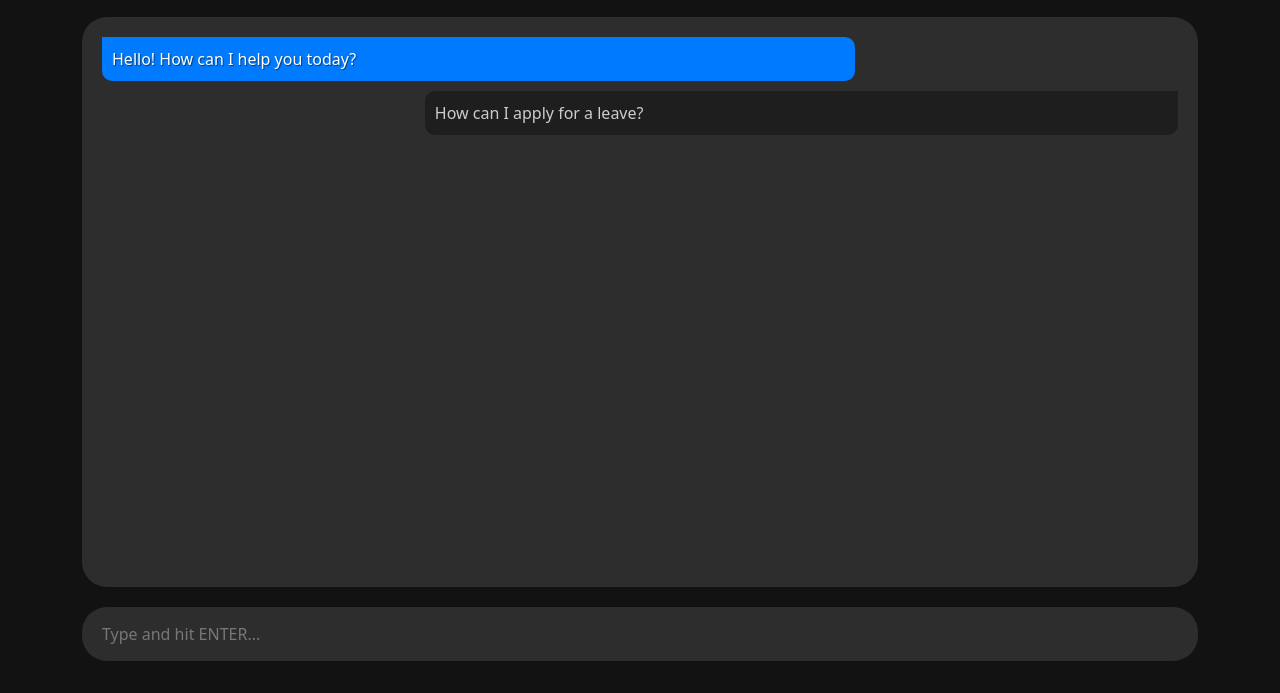
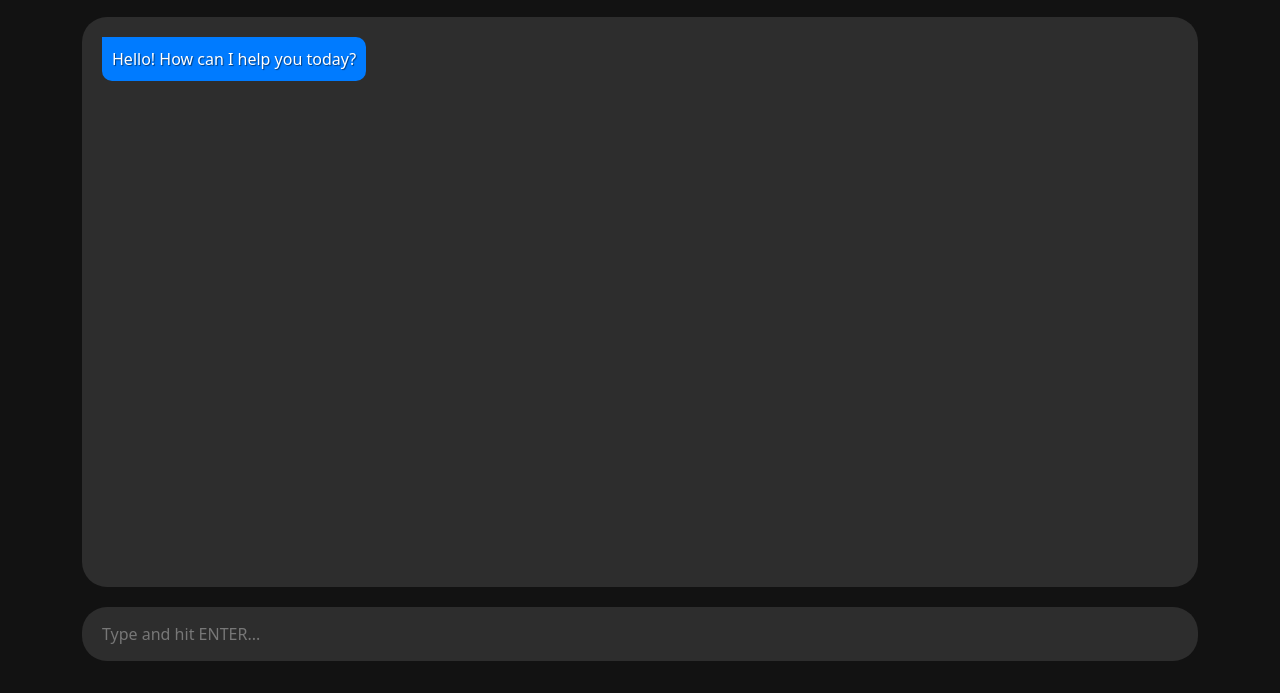
Before and after one commit to Ahmed1901/GeminiDialogue, a website: page public/new.html in a window 1280 px wide. Shown: the part 107-800 px from the top of the page. Drawn offline with nearby package versions, Linux system fonts and the light colour scheme.

Commit message:
Move js code segments to separate script file, modify styles

```diff
--- a/public/new.html
+++ b/public/new.html
@@ -19,8 +19,8 @@
         </div>
     </div>
     <div class="chat-history-container">
-        <div class="message system-message">Hello! How can I help you today?</div>
-        <div class="message user-message">How can I apply for a leave?</div>
+        <div class="message system-message typing"></div>
+        <div class="clearfix"></div>
         <!-- This is where new messages will be appended -->
     </div>
     <div class="chat-form-container">
@@ -34,18 +34,6 @@
 
 <script src="https://code.jquery.com/jquery-3.7.1.min.js" integrity="sha256-/JqT3SQfawRcv/BIHPThkBvs0OEvtFFmqPF/lYI/Cxo=" crossorigin="anonymous"></script>
 <script src="https://cdn.jsdelivr.net/npm/bootstrap@5.3.3/dist/js/bootstrap.bundle.min.js" integrity="sha384-YvpcrYf0tY3lHB60NNkmXc5s9fDVZLESaAA55NDzOxhy9GkcIdslK1eN7N6jIeHz" crossorigin="anonymous"></script>
-<script>
-    $(document).ready(function() {
-        $('#chat-form').submit(function(event){
-            event.preventDefault()
-            const newMessageInput = $('#newMessage')
-            const message = newMessageInput.val();
-            if (message.trim() !== '') {
-                $('.chat-history-container').append('<div class="message user-message">' + message + '</div>');
-                newMessageInput.val('');
-            }
-        });
-    });
-</script>
+<script src="newScript.js"></script>
 </body>
 </html>
--- /dev/null
+++ b/public/newScript.js
@@ -0,0 +1,36 @@
+function typeEffect(message, text) {
+    let index = 0;
+    if (index < text.length) {
+        let interval = setInterval(() => {
+            message.append(text[index]);
+            index++;
+            if (index === text.length) {
+                clearInterval(interval)
+                setTimeout(() => {
+                    message.removeClass('typing')
+                    message.html('Hello! How can I help you today?')
+                }, 1000)
+            }
+        }, 50); // Adjust the speed here (in milliseconds)
+    }
+}
+
+$(document).ready(function() {
+    let text = 'Assistant is typing...';
+    const message = $('.message.typing');
+    message.empty();
+    typeEffect(message, text);
+});
+
+$(document).on('submit', '#chat-form', function(event){
+    event.preventDefault();
+    const newMessageInput = $('#newMessage');
+    const message = newMessageInput.val();
+    if (message.trim() !== '') {
+        $('.chat-history-container').append(`
+            <div class="message user-message">${message}</div>
+            <div class="clearfix"></div>
+        `);
+        newMessageInput.val('');
+    }
+});
--- a/public/newStyle.css
+++ b/public/newStyle.css
@@ -2,6 +2,13 @@ body {
     background-color: #121212;
     color: #fff;
 }
+
+.clearfix::after {
+    content: "";
+    clear: both;
+    display: table;
+}
+
 .branding {
     margin-top: 20px;
     display: flex;
@@ -40,8 +47,16 @@ body {
     padding: 10px;
     margin-bottom: 10px;
     border-radius: 10px;
-    width: 70%;
+    width: auto;
+    min-width: 50px;
+    max-width: 80%;
 }
+
+.message.typing {
+    font-style: italic;
+    color: #bbb;
+}
+
 .system-message {
     background-color: #007bff;
     color: #fff;
```
